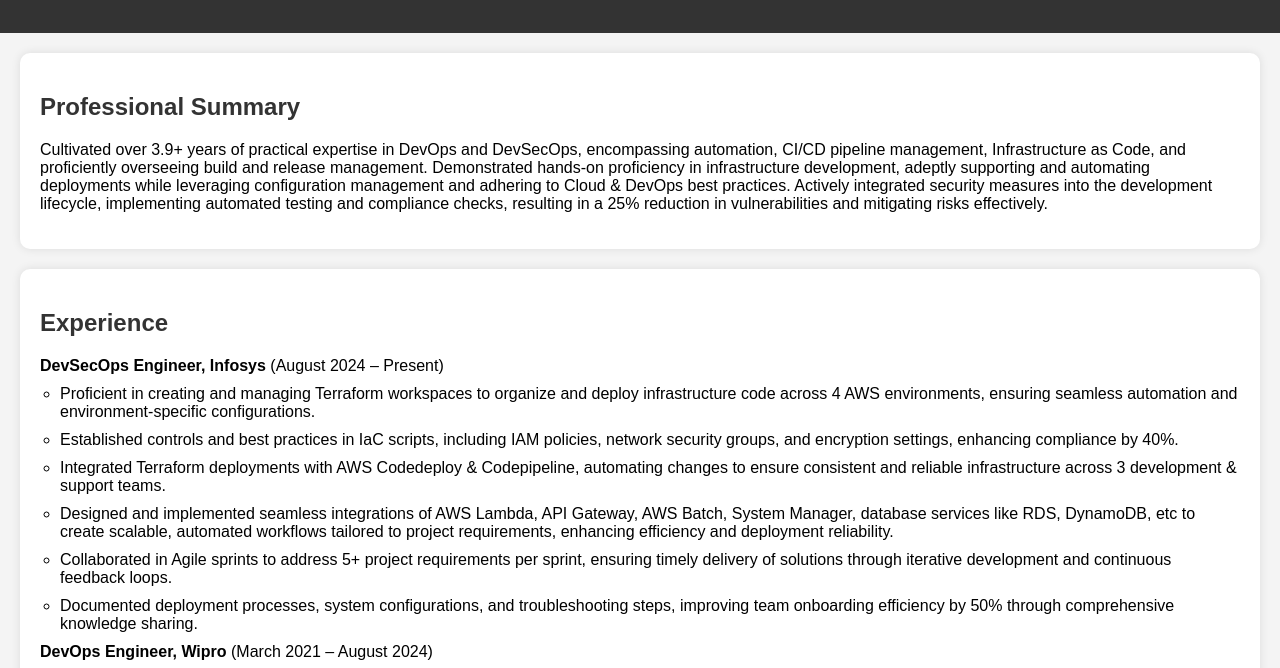
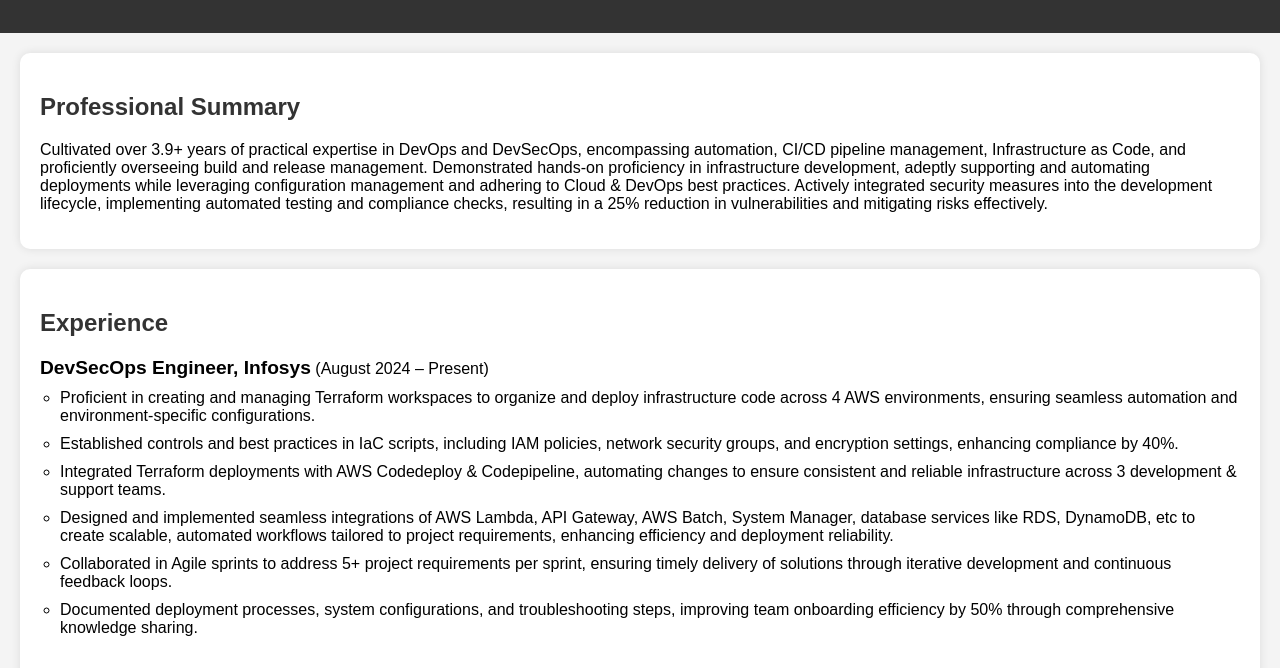
Before and after one commit to vineetranaji/vineetrana-profile.github.io, a plain HTML site: page index.html in a window 1280 px wide. Shown: the part 94-762 px from the top of the page. Drawn offline with Linux system fonts and the light colour scheme.

Commit message:
Update index.html

```diff
--- a/index.html
+++ b/index.html
@@ -69,7 +69,7 @@
     <section>
         <h2>Experience</h2>
         <ul>
-            <li><strong>DevSecOps Engineer, Infosys</strong> (August 2024 – Present)
+            <li><strong style="font-size: 1.2em;">DevSecOps Engineer, Infosys</strong> (August 2024 – Present)
                 <ul style="list-style-type: circle; padding-left: 20px;">
                     <li>Proficient in creating and managing Terraform workspaces to organize and deploy infrastructure code across 4 AWS environments, ensuring seamless automation and environment-specific configurations.</li>
                     <li>Established controls and best practices in IaC scripts, including IAM policies, network security groups, and encryption settings, enhancing compliance by 40%.</li>
@@ -79,7 +79,8 @@
                     <li>Documented deployment processes, system configurations, and troubleshooting steps, improving team onboarding efficiency by 50% through comprehensive knowledge sharing.</li>
                 </ul>
             </li>
-            <li><strong>DevOps Engineer, Wipro</strong> (March 2021 – August 2024)
+            <br>
+            <li><strong style="font-size: 1.2em;">DevOps Engineer, Wipro</strong> (March 2021 – August 2024)
                 <ul style="list-style-type: circle; padding-left: 20px;">
                     <li>Managed & updated application infrastructure on AWS, addressing technical issues related to the creation, deletion, & troubleshooting of various AWS services (EC2, IAM, ASG, S3, Load Balancer, Route 53, etc) for team of 70+ developers.</li>
                     <li>Proficient in Agile and Waterfall methodologies, effectively gathered customer requirements and delivered solutions within established timelines, achieved a 95% on-time delivery rate for projects.</li>
```
